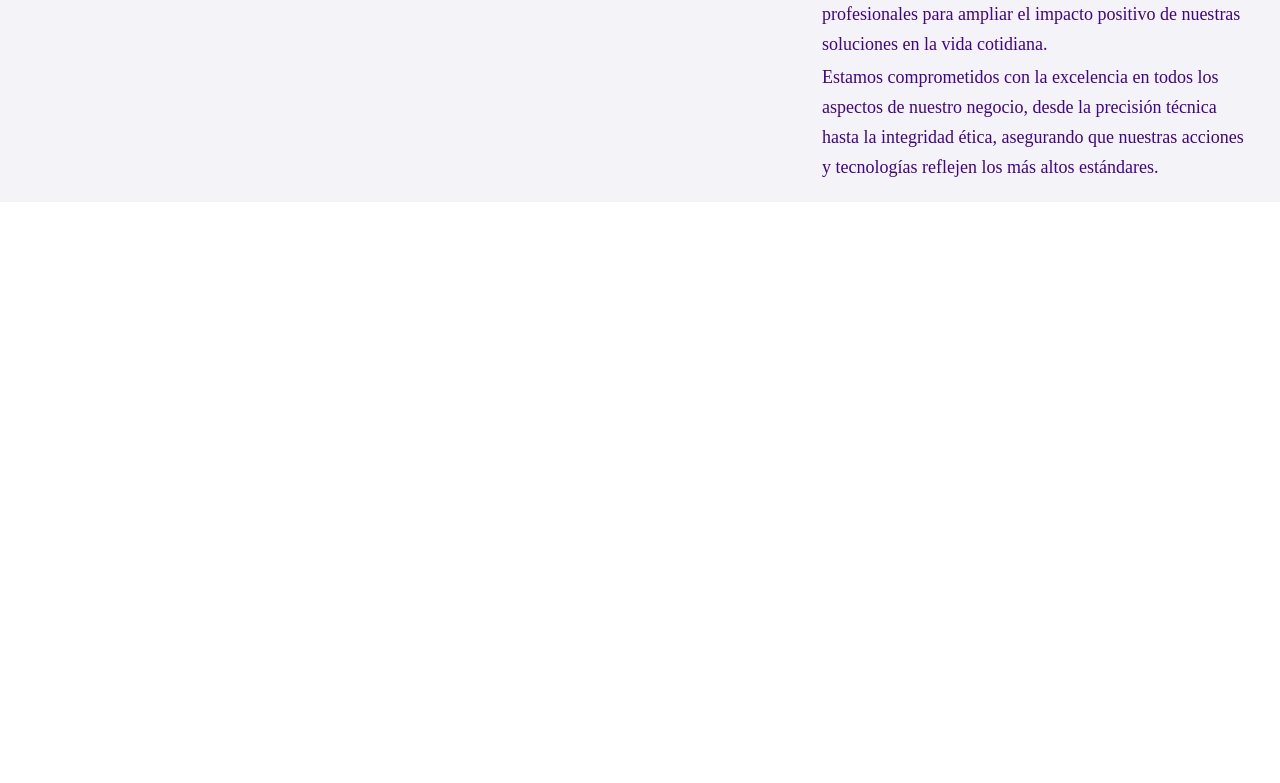
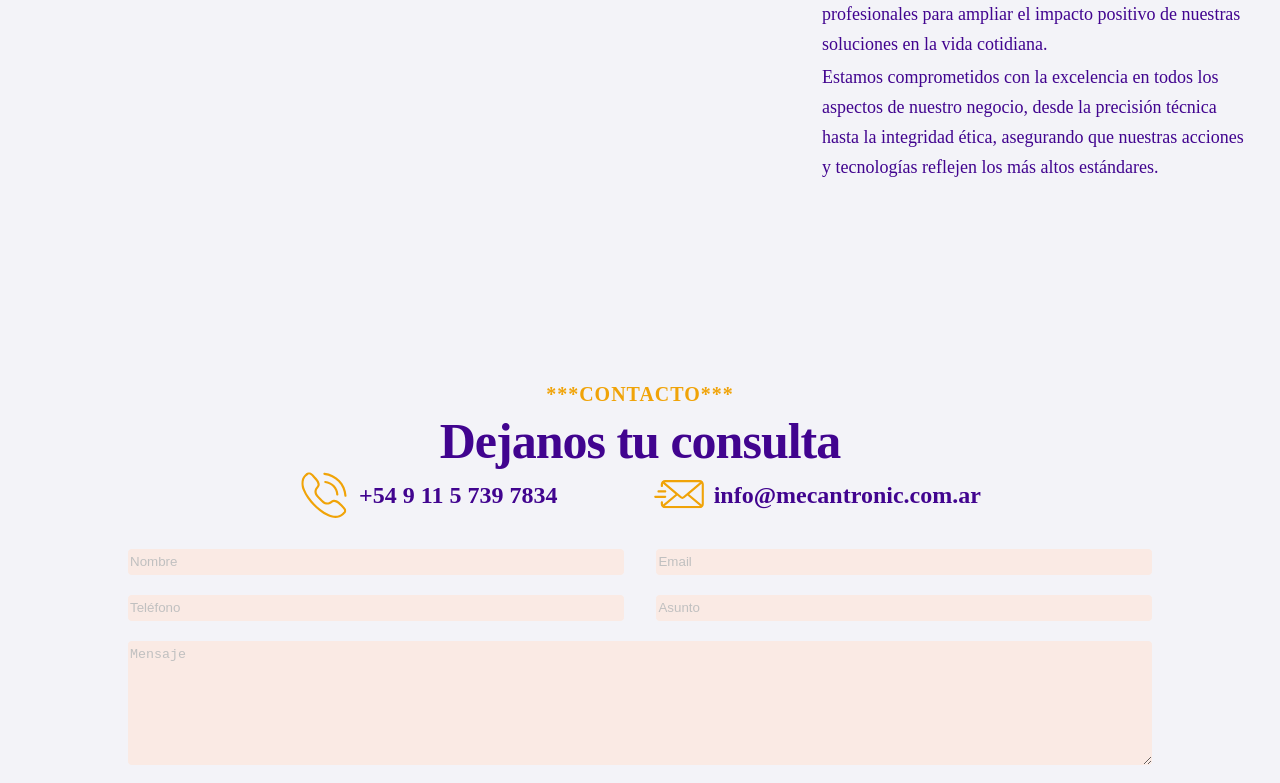
Before and after one commit to mecantronic/sintetica-page, a React (Vite) app: page /#/ in a window 1280 px wide. Shown: the part 3650-4433 px from the top of the page. Before the commit the page ends 3860 px from the top, so only its background shows below. Built offline with nearby package versions, Linux system fonts and the light colour scheme.

Commit message:
feat: contact form styles added

```diff
--- /dev/null
+++ b/src/components/ContactSection.jsx
@@ -0,0 +1,189 @@
+import styled from "styled-components";
+import theme from "../styles/theme";
+import { MdArrowForwardIos } from "react-icons/md";
+//import { Link } from "react-router-dom";
+
+const Container = styled.section`
+  background-color: ${theme.colors.background[1]};
+  color: ${theme.colors.primary};
+  display: flex;
+  flex-direction: column;
+  justify-content: center;
+  align-items: center;
+  min-height: 100vh;
+  width: 100vw;
+`;
+
+const Contact = styled.span`
+  font-size: 20px;
+  font-weight: 600;
+  text-transform: uppercase;
+  color: ${theme.colors.detail1[1]};
+  letter-spacing: 1px;
+`;
+
+const Title = styled.h3`
+  display: flex;
+  align-items: center;
+  justify-content: center;
+  text-align: center;
+  font-size: 50px;
+  line-height: 60px;
+  font-weight: 600;
+  letter-spacing: -1px;
+  padding-top: 5px;
+  margin: 0;
+`;
+
+const ContactInfo = styled.div`
+  display: flex;
+  align-items: center;
+  justify-content: space-around;
+  width: 60vw;
+  gap: 10px;
+  margin-bottom: 20px;
+
+  @media (max-width: ${theme.bp.large}) {
+    width: 80vw;
+  }
+  @media (max-width: ${theme.bp.small}) {
+    flex-direction: column;
+  }
+`;
+
+const InfoItem = styled.a`
+  display: flex;
+  gap: 10px;
+  text-decoration: none;
+  align-items: center;
+  justify-content: center;
+  font-size: 24px;
+  font-weight: 600;
+  color: ${theme.colors.primary};
+`;
+
+const Icon = styled.img`
+  width: 50px;
+`;
+
+const ContactForm = styled.form`
+  display: flex;
+  align-items: center;
+  justify-content: space-between;
+  flex-wrap: wrap;
+  width: 80vw;
+  @media (max-width: ${theme.bp.large}) {
+    width: 90vw;
+  }
+`;
+
+const ButtonForm = styled.button`
+  display: flex;
+  align-items: center;
+  gap: 20px;
+  text-align: center;
+  white-space: nowrap;
+  text-transform: uppercase;
+  vertical-align: middle;
+  user-select: none;
+  -moz-user-select: none;
+  -ms-user-select: none;
+  border: 0px;
+  padding: 0 20px;
+  font-size: 20px;
+  line-height: 36px;
+  color: ${theme.colors.background[1]};
+  border-radius: 4px;
+  cursor: pointer;
+  transition: all 0.4s ease-out 0s;
+  background: linear-gradient(
+    to right,
+    ${theme.colors.detail1[1]} 0%,
+    ${theme.colors.detail1[2]} 50%,
+    ${theme.colors.detail1[3]} 100%
+  );
+  text-decoration: none;
+`;
+
+const Center = styled.div`
+  display: flex;
+  align-items: center;
+  justify-content: center;
+  width: 100%;
+`;
+
+const SmallInput = styled.input`
+  line-height: 24px;
+  background-color: ${theme.colors.background[3]};
+  border-radius: 4px;
+  border: 0;
+  color: ${theme.colors.text[1]};
+  margin: 10px 0;
+  width: 48%;
+
+  @media (max-width: ${theme.bp.large}) {
+    width: 46%;
+  }
+  @media (max-width: ${theme.bp.small}) {
+    width: 90vw;
+  }
+  &::placeholder {
+    opacity: 1;
+    color: ${theme.colors.text[2]};
+  }
+`;
+
+const BigInput = styled.textarea`
+  line-height: 24px;
+  background-color: ${theme.colors.background[3]};
+  border-radius: 4px;
+  border: 0;
+  color: ${theme.colors.text[1]};
+  margin-top: 10px;
+  margin-bottom: 20px;
+  width: 100%;
+  &::placeholder {
+    opacity: 1;
+    color: ${theme.colors.text[2]};
+  }
+`;
+
+function ContactSection() {
+  return (
+    <Container>
+      <Contact>***Contacto***</Contact>
+      <Title>Dejanos tu consulta</Title>
+      <ContactInfo>
+        <InfoItem href='tel:+61383766284'>
+          <Icon src='assets/icons/phone.svg' alt='phone-icon' />
+          +54 9 11 5 739 7834
+        </InfoItem>
+        <InfoItem href='info@mecantronic.com.ar'>
+          <Icon src='assets/icons/mail.svg' alt='phone-icon' />
+          info@mecantronic.com.ar
+        </InfoItem>
+      </ContactInfo>
+      <ContactForm>
+        <SmallInput type='text' placeholder='Nombre' id='name' />
+        <SmallInput type='text' placeholder='Email' id='email' />
+        <SmallInput type='text' placeholder='Teléfono' id='phone' />
+        <SmallInput type='text' placeholder='Asunto' id='subject' />
+        <BigInput
+          name='#'
+          id='message'
+          cols='30'
+          rows='5'
+          placeholder='Mensaje'
+        />
+        <Center>
+          <ButtonForm>
+            {" "}
+            Enviar mensaje <MdArrowForwardIos size={20} />
+          </ButtonForm>
+        </Center>
+      </ContactForm>
+    </Container>
+  );
+}
+
+export default ContactSection;
--- a/src/components/home/WhatIsSection.jsx
+++ b/src/components/home/WhatIsSection.jsx
@@ -32,12 +32,18 @@ const BalloonCloud = styled.div`
 const Balloons = styled.img`
   position: relative;
   width: 600px;
-`;
+  @media (max-width: ${theme.bp.small}) {
+    width: 100vw;
+  }
+  `;
 
 const Waves = styled.img`
   position: relative;
   top: -110px;
   width: 600px;
+  @media (max-width: ${theme.bp.small}) {
+    width: 100vw;
+  }
 `;
 
 const Details = styled.div`
@@ -155,7 +161,7 @@ function WhatIsSection() {
 
         <Service>
           <ServiceIcon
-            src='../../../public/assets/home/5.svg'
+            src='assets/home/5.svg'
             alt='text-icon'
           />
           <ServiceCTA>
@@ -176,7 +182,7 @@ function WhatIsSection() {
 
         <Service>
           <ServiceIcon
-            src='../../../public/assets/home/7.svg'
+            src='assets/home/7.svg'
             alt='text-icon'
           />
           <ServiceCTA>
@@ -200,7 +206,7 @@ function WhatIsSection() {
 
         <Service>
           <ServiceIcon
-            src='../../../public/assets/home/8_1.png'
+            src='assets/home/8_1.png'
             alt='text-icon'
           />
           <ServiceCTA>
--- a/src/pages/Home.jsx
+++ b/src/pages/Home.jsx
@@ -5,6 +5,7 @@ import BannerSection from "../components/home/BannerSection";
 import TechnologySection from "../components/home/TechnologySection";
 import WhatIsSection from "../components/home/WhatIsSection";
 import HeroSection from "../components/home/MisionSection";
+import ContactSection from "../components/ContactSection";
 
 const HomeWrapper = styled.div`
   display: flex;
@@ -23,6 +24,7 @@ function Home() {
       <TechnologySection />
       <WhatIsSection />
       <HeroSection />
+      <ContactSection />
     </HomeWrapper>
   );
 }
--- a/src/styles/theme.js
+++ b/src/styles/theme.js
@@ -3,8 +3,8 @@ const theme = {
     primary: "#41048F",
     detail1: { 1: "#f0a308", 2: "#f5cb5c", 3: "#f1c47b" },
     detail2: { 1: "#d95d3a", 2: "#ff9b85", 3: "#e7ad99" },
-    background: { 1: "#F3F3F8" },
-    text: "#333",
+    background: { 1: "#F3F3F8", 2: "#F1E7FE", 3: "#FAEAE4" },
+    text: { 1:"#333", 2:"#C0C0C0"},
   },
   bp: {
     "x-small": "576px",
```
Also changed, not shown: public/assets/icons/mail.svg (added), public/assets/icons/phone.svg (added).
